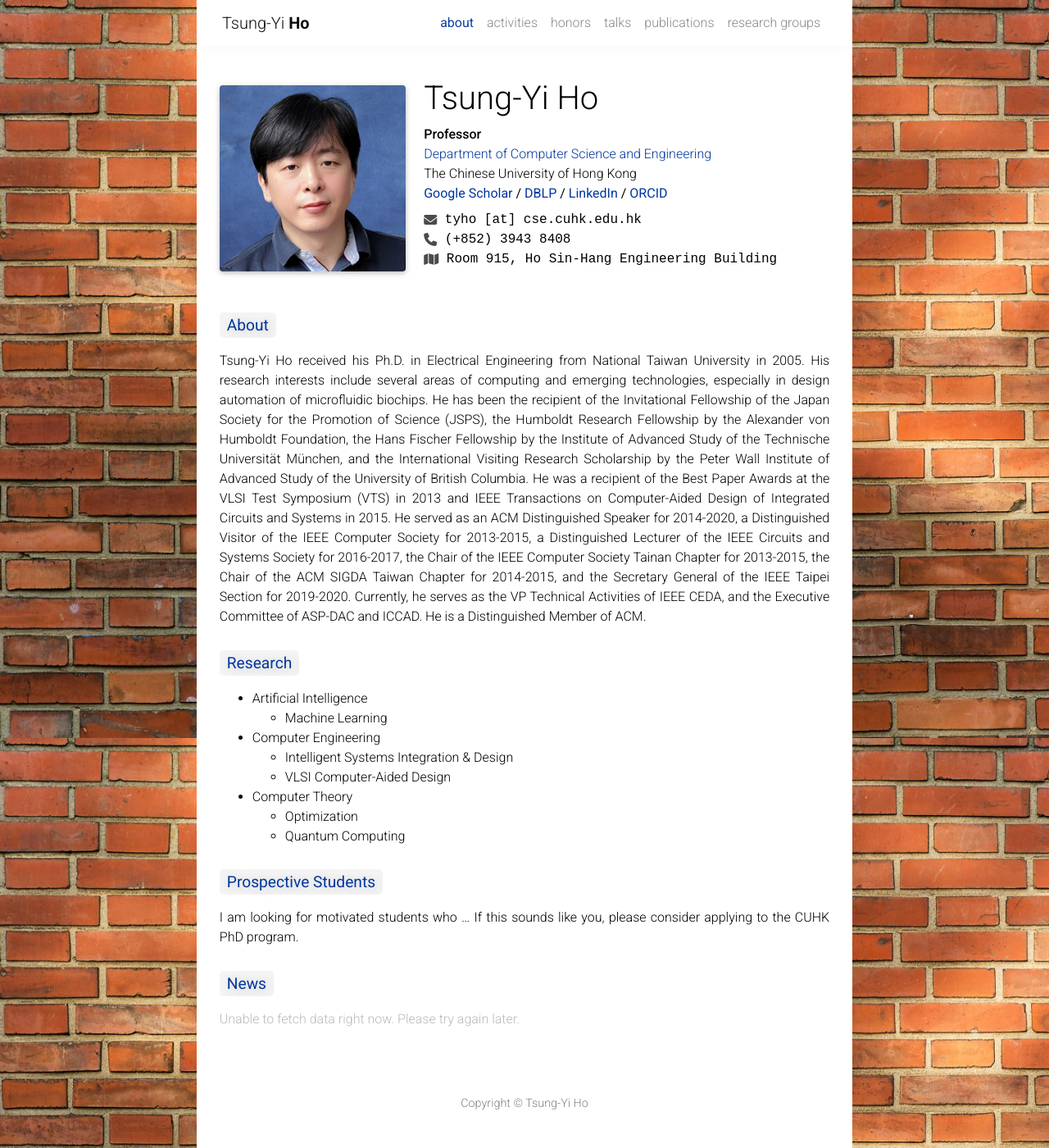
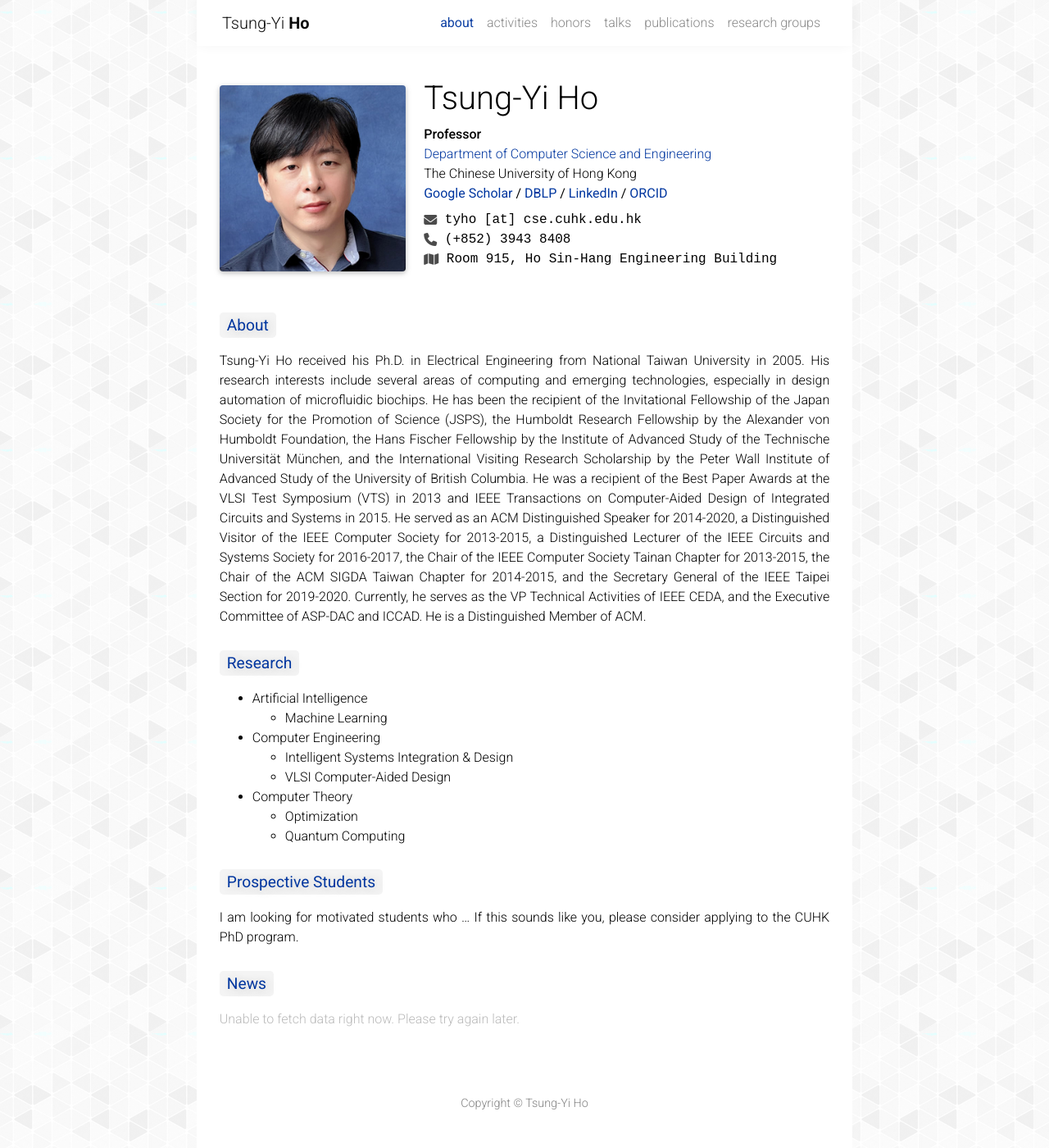
Before and after one commit to tsungyiho/tsungyiho.github.io, a Jekyll site: the page built from _pages/about.md, in a window 1280 px wide and 1400 px high. Shown: the whole window at 82% size. Built offline with Jekyll 4.4.1, drawn with Linux system fonts in a browser that asks for light colours; full-size pictures stand in for the smaller copies a plugin makes; comment, search, counter and statistics services are not loaded; a style sheet for code colours, icons or effects is not loaded.

Commit message:
Update Website Address and Background

```diff
--- a/_config.yml
+++ b/_config.yml
@@ -15,8 +15,8 @@ keywords: Tsung-Yi Ho, The Chinese University of Hong Kong, CUHK, Electronic Des
 lang: en # the language of your site (for example: en, fr, cn, ru, etc.)
 icon: favicon.ico  # the emoji used as the favicon (alternatively, provide image name in root directory)
 
-url: https://hsiung.cc # the base hostname & protocol for your site
-baseurl: /tsungyiho
+url: https://tsungyiho.github.io # the base hostname & protocol for your site
+baseurl:
 last_updated: false # set to true if you want to display last updated in the footer
 impressum_path:  # set to path to include impressum link in the footer, use the same path as permalink in a page, helps to conform with EU GDPR
 
--- a/_sass/_base.scss
+++ b/_sass/_base.scss
@@ -4,8 +4,7 @@
 
 // Typography
 html {
-  background: url(../../assets/img/bg3.jpg) center center no-repeat fixed transparent;
-  background-size: cover;
+  background: url(../../assets/img/bg.png) 0 0 repeat fixed transparent;
 }
 body {
   max-width: 800px;
```
Also changed, not shown: _pages/students.md (+1 -1 lines), assets/img/bg3.jpg (deleted), assets/img/bg3.png (renamed from assets/img/bg4.png), assets/img/brick.png (deleted).
